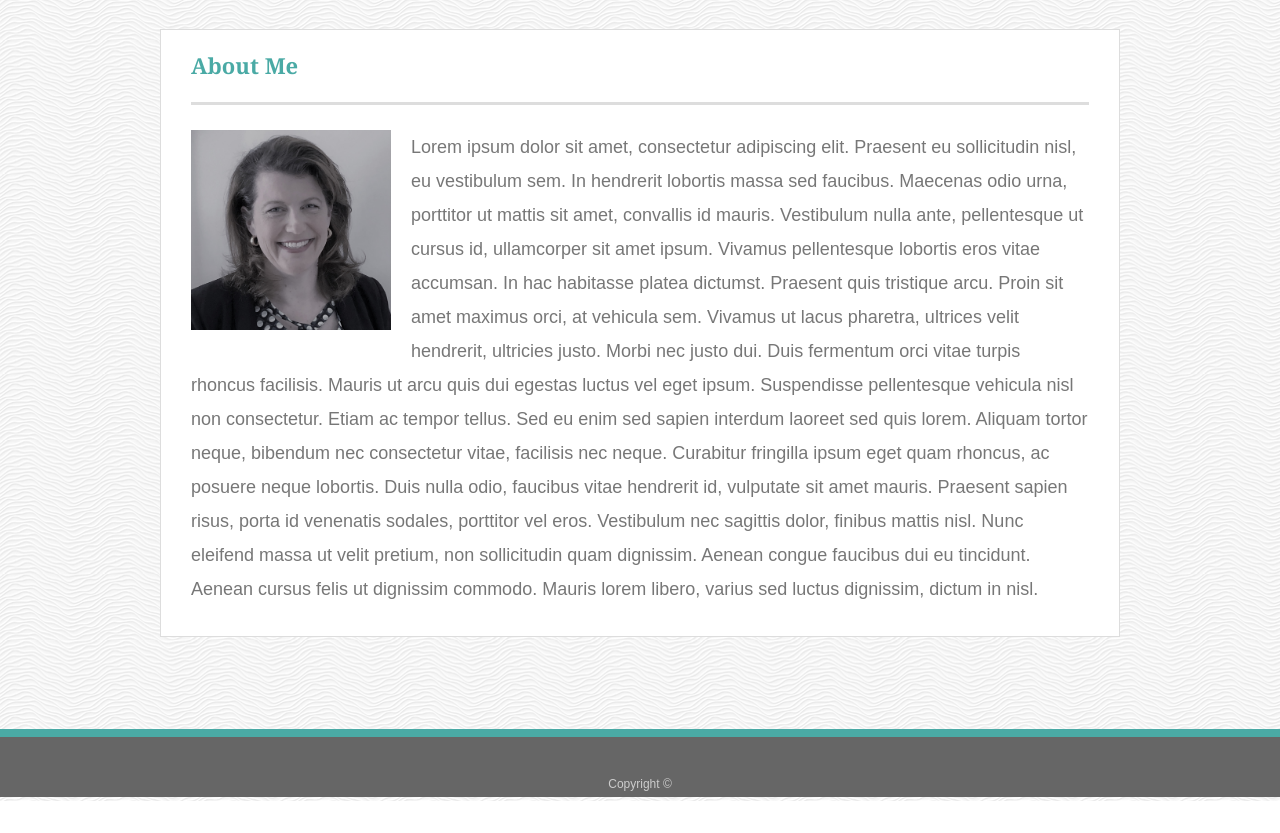
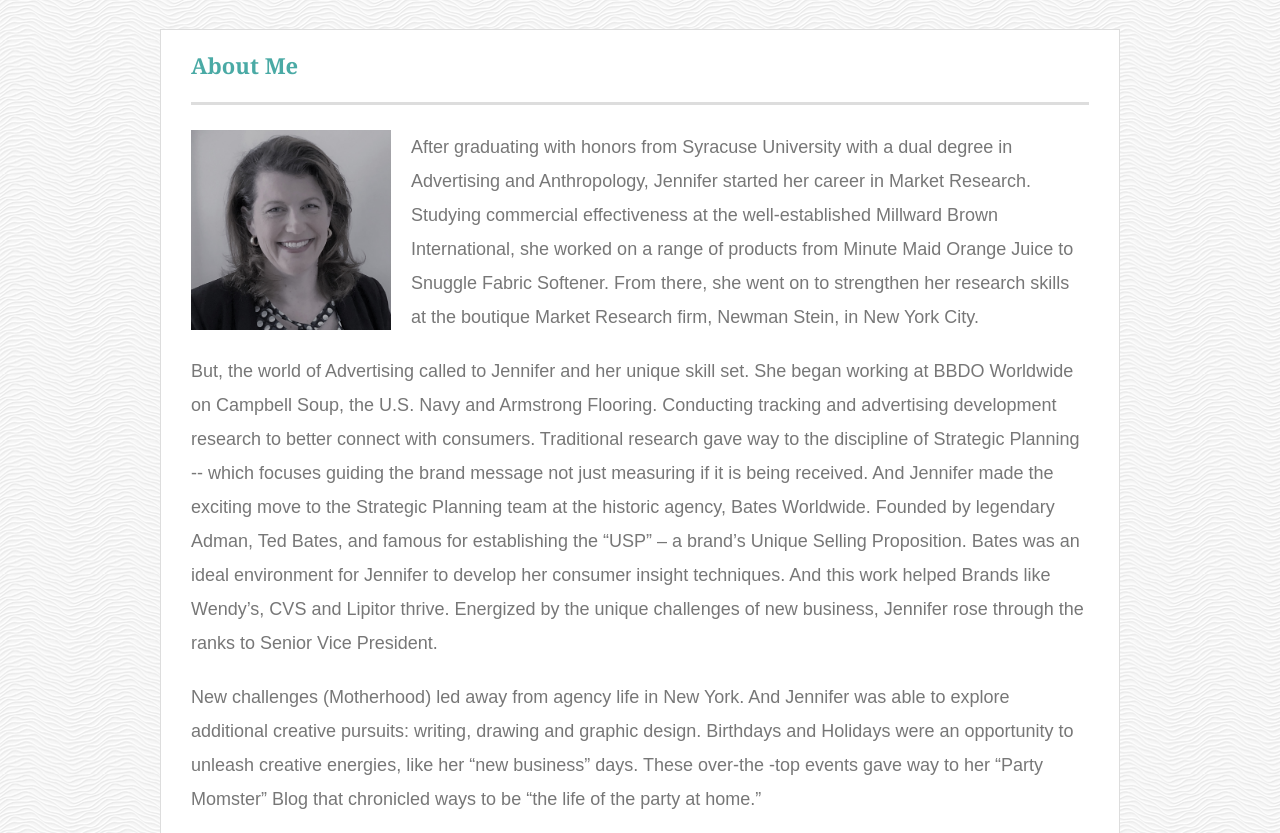
Before and after one commit to jcnimble/Basic-Portfolio, a plain HTML site: page index.html in a window 1280 px wide. Shown: the part 93-926 px from the top of the page. Before the commit the page ends 894 px from the top, so only its background shows below. Drawn offline with Linux system fonts and the light colour scheme.

Commit message:
added Bio

```diff
--- a/index.html
+++ b/index.html
@@ -28,11 +28,12 @@
                 </div>
 
                 <img id="image-bio" src="assets/images/Profile pic.jpg" alt="Jennifer Ginelli">
-                <p>Lorem ipsum dolor sit amet, consectetur adipiscing elit. Praesent eu sollicitudin nisl, eu vestibulum sem. In hendrerit lobortis massa sed faucibus. Maecenas odio urna, porttitor ut mattis sit amet, convallis id mauris. Vestibulum nulla ante, pellentesque ut cursus id, ullamcorper sit amet ipsum. Vivamus pellentesque lobortis eros vitae accumsan. In hac habitasse platea dictumst. Praesent quis tristique arcu. Proin sit amet maximus orci, at vehicula sem. Vivamus ut lacus pharetra, ultrices velit hendrerit, ultricies justo.
+                <p>After graduating with honors from Syracuse University with a dual degree in Advertising and Anthropology, Jennifer started her career in Market Research. Studying commercial effectiveness at the well-established Millward Brown International, she worked on a range of products from Minute Maid Orange Juice to Snuggle Fabric Softener.  From there, she went on to strengthen her research skills at the boutique Market Research firm, Newman Stein, in New York City.</p>
+                <p>But, the world of Advertising called to Jennifer and her unique skill set. She began working at BBDO Worldwide on Campbell Soup, the U.S. Navy and Armstrong Flooring. Conducting tracking and advertising development research to better connect with consumers.
+                    Traditional research gave way to the discipline of Strategic Planning -- which focuses guiding the brand message not just measuring if it is being received. And Jennifer made the exciting move to the Strategic Planning team at the historic agency, Bates Worldwide. Founded by legendary Adman, Ted Bates, and famous for establishing the “USP” – a brand’s Unique Selling Proposition. Bates was an ideal environment for Jennifer to develop her consumer insight techniques.  And this work helped Brands like Wendy’s, CVS and Lipitor thrive.  Energized by the unique challenges of new business, Jennifer rose through the ranks to Senior Vice President.</p>
+                <p>New challenges (Motherhood) led away from agency life in New York. And Jennifer was able to explore additional creative pursuits: writing, drawing and graphic design.  Birthdays and Holidays were an opportunity to unleash creative energies, like her “new business” days.  These over-the -top events gave way to her “Party Momster” Blog that chronicled ways to be “the life of the party at home.”</p>
+                <p>Infusing energy into projects is Jennifer’s specialty. She recently broke fundraising goals for her local Elementary School’s Spring Fair which she Chaired. And through her marketing management, HD Indoor Storage, an indoor RV storage facility, achieved 100% occupancy within its first year.</p>
 
-                    Morbi nec justo dui. Duis fermentum orci vitae turpis rhoncus facilisis. Mauris ut arcu quis dui egestas luctus vel eget ipsum. Suspendisse pellentesque vehicula nisl non consectetur. Etiam ac tempor tellus. Sed eu enim sed sapien interdum laoreet sed quis lorem. Aliquam tortor neque, bibendum nec consectetur vitae, facilisis nec neque.
-
-                    Curabitur fringilla ipsum eget quam rhoncus, ac posuere neque lobortis. Duis nulla odio, faucibus vitae hendrerit id, vulputate sit amet mauris. Praesent sapien risus, porta id venenatis sodales, porttitor vel eros. Vestibulum nec sagittis dolor, finibus mattis nisl. Nunc eleifend massa ut velit pretium, non sollicitudin quam dignissim. Aenean congue faucibus dui eu tincidunt. Aenean cursus felis ut dignissim commodo. Mauris lorem libero, varius sed luctus dignissim, dictum in nisl.</p>
 
             </section>
         </div>
```
